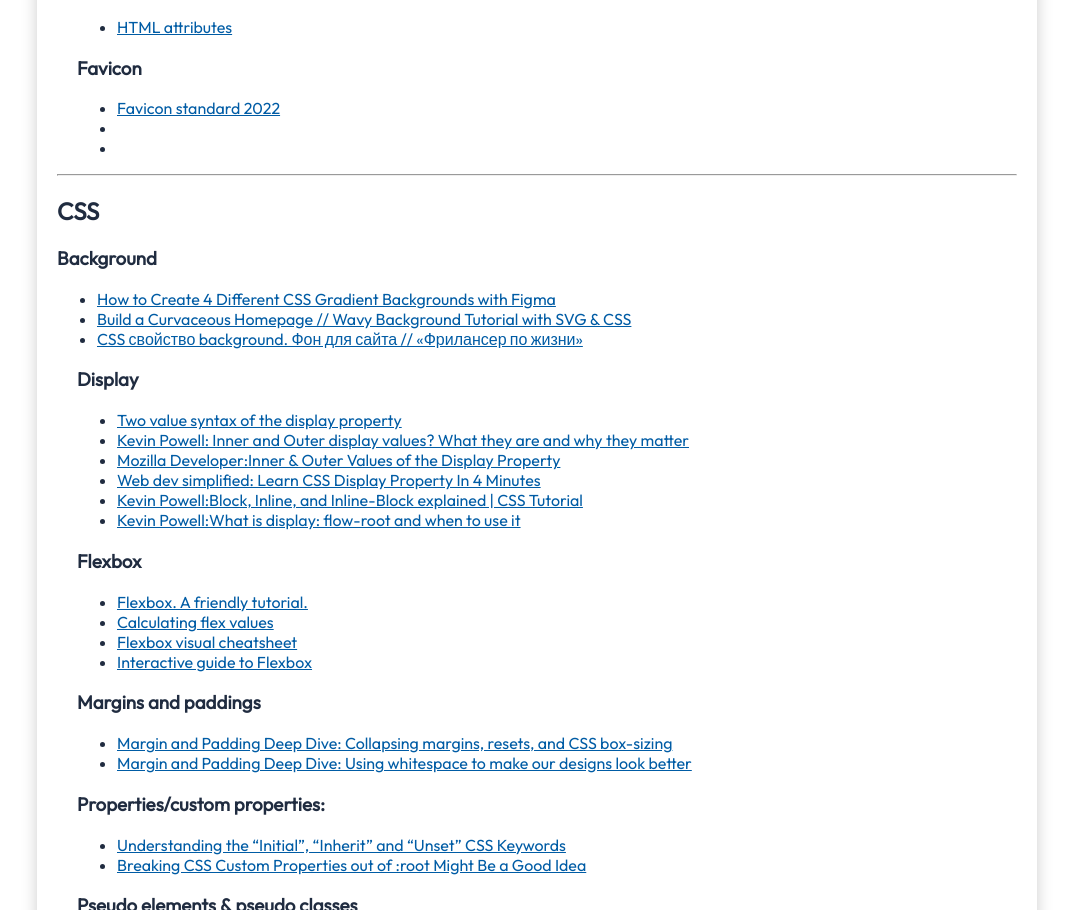
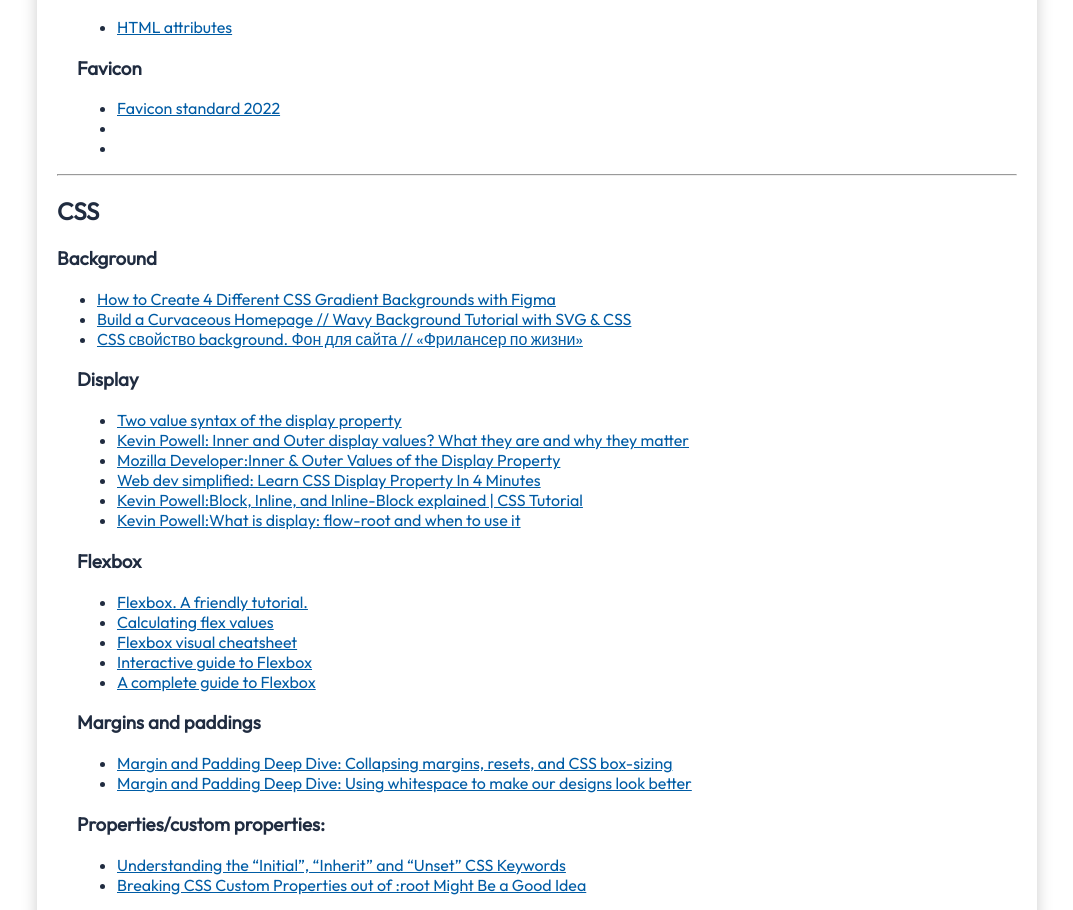
Before and after one commit to olepak/ref, a plain HTML site: page index.html in a window 1280 px wide. Shown: the part 116-1026 px from the top of the page, without its empty margins (103-1176 px from the left). Drawn offline with Linux system fonts and the light colour scheme.

Commit message:
add A complete guide to Flexbox

```diff
--- a/index.html
+++ b/index.html
@@ -136,6 +136,7 @@
 				</li>
 				<li><a href="https://flexbox.malven.co/" target="_blank">Flexbox visual cheatsheet</a></li>
 				<li><a href="https://www.joshwcomeau.com/css/interactive-guide-to-flexbox/" target="_blank">Interactive guide to Flexbox</a></li>
+				<li><a href="https://css-tricks.com/snippets/css/a-guide-to-flexbox/" target="_blank">A complete guide to Flexbox</a></li>
 				</ul>
 			</div>
 			<!-- Margins and Paddings -->
```
